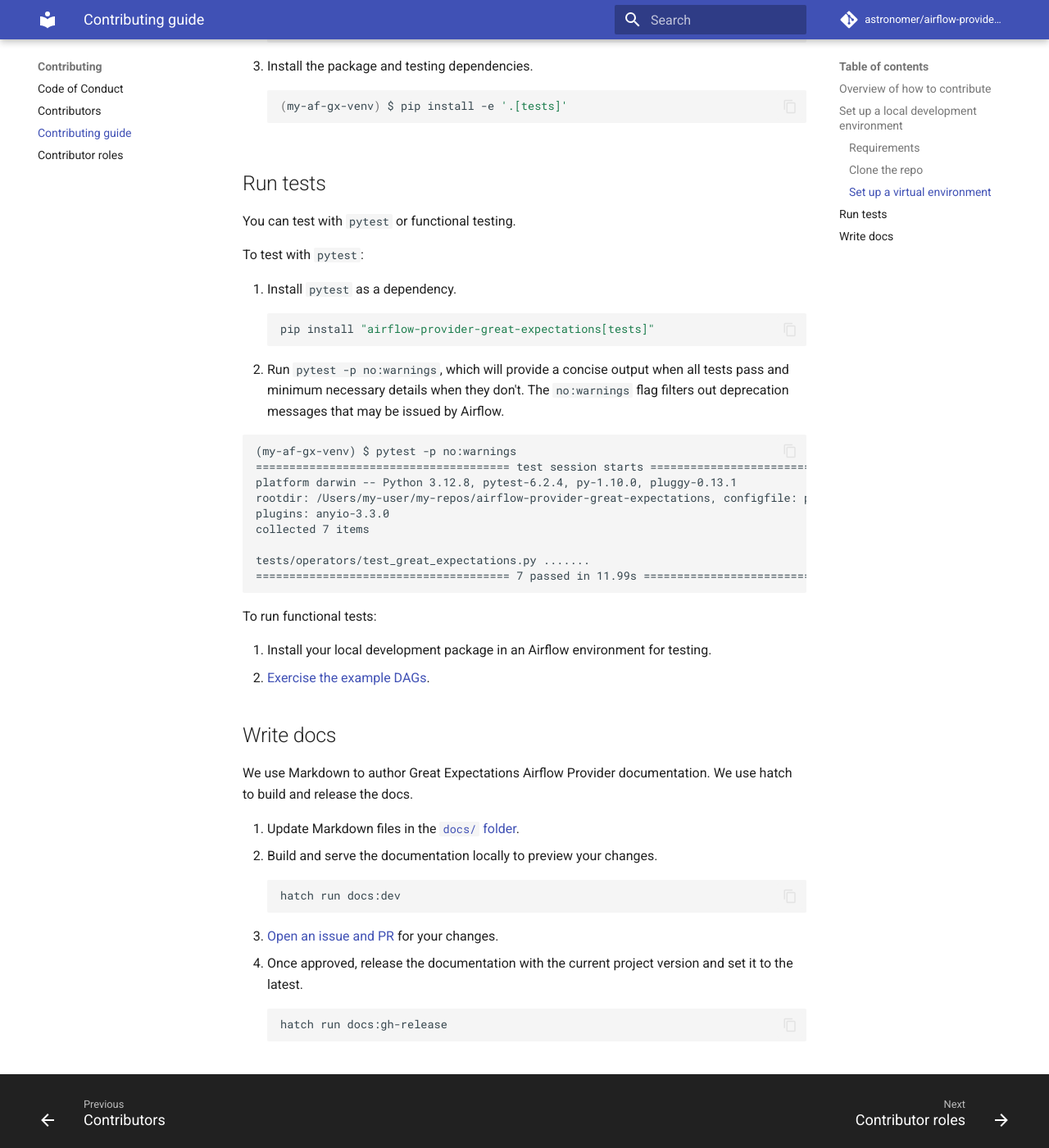
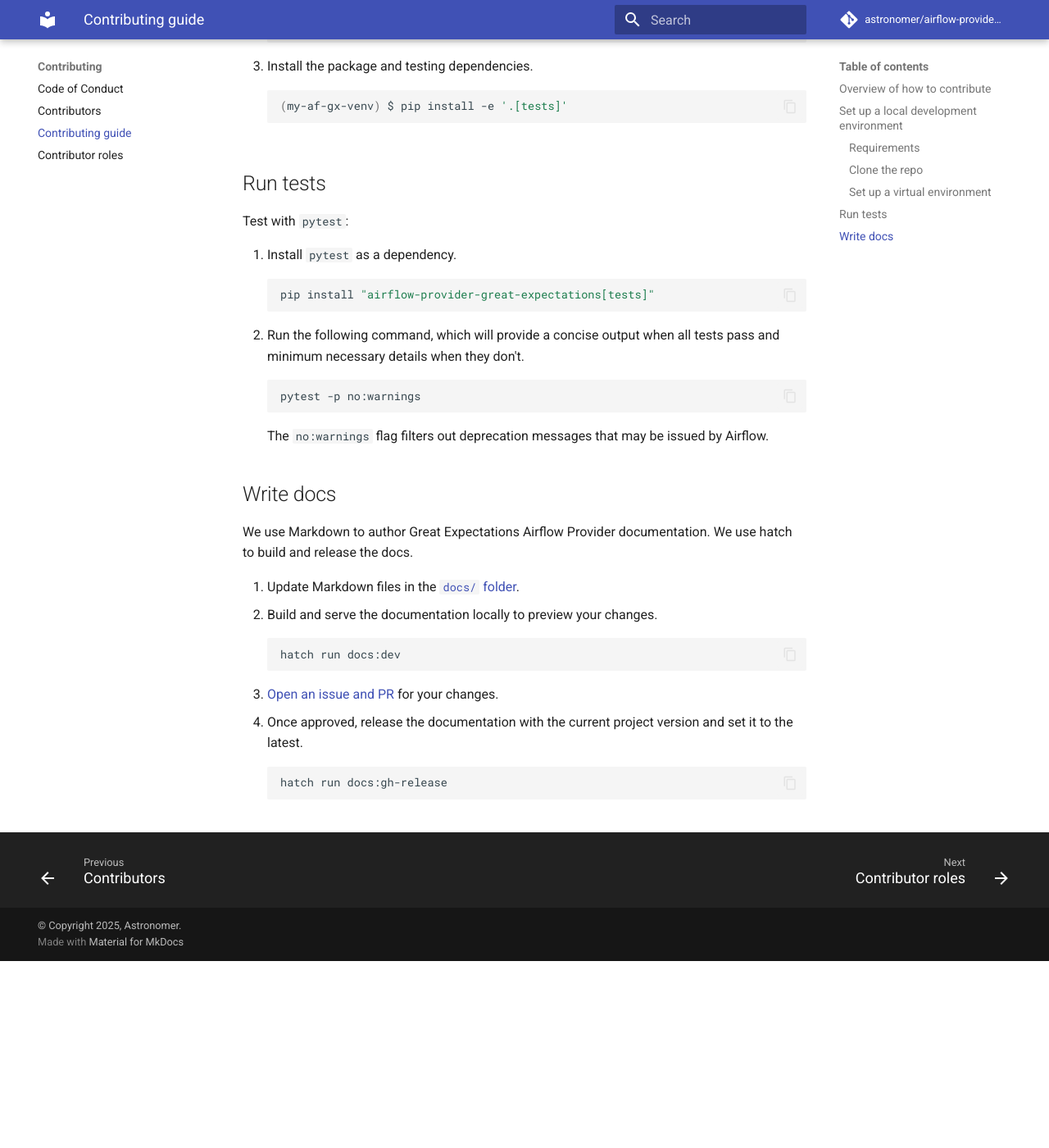
Before and after one commit to astronomer/airflow-provider-great-expectations, an MkDocs documentation site: the page built from docs/contributing/contributing-guide.md, in a window 1280 px wide and 1400 px high, scrolled down 1601 px. Shown: the whole window at 82% size. Built offline with MkDocs 1.6.1 and Material for MkDocs 9.7.7, drawn with Linux system fonts in a browser that asks for light colours; comment, search, counter and statistics services are not loaded; the version menu is left out; after the commit the page ends 2773 px from its top, so only the background shows below that.

Commit message:
review edits

````diff
--- a/docs/contributing/contributing-guide.md
+++ b/docs/contributing/contributing-guide.md
@@ -61,33 +61,17 @@
 
 ## Run tests
 
-You can test with `pytest` or functional testing.
-
-To test with `pytest`:
+Test with `pytest`:
 
 1. Install `pytest` as a dependency.
    ```bash
    pip install "airflow-provider-great-expectations[tests]"
    ```
-2. Run `pytest -p no:warnings`, which will provide a concise output when all tests pass and minimum necessary details when they don't. The `no:warnings` flag filters out deprecation messages that may be issued by Airflow.
-
+2. Run the following command, which will provide a concise output when all tests pass and minimum necessary details when they don't.
+   ```bash
+   pytest -p no:warnings
    ```
-   (my-af-gx-venv) $ pytest -p no:warnings
-   ====================================== test session starts ========================================
-   platform darwin -- Python 3.12.8, pytest-6.2.4, py-1.10.0, pluggy-0.13.1
-   rootdir: /Users/my-user/my-repos/airflow-provider-great-expectations, configfile: pytest.ini, testpaths: tests
-   plugins: anyio-3.3.0
-   collected 7 items
-
-   tests/operators/test_great_expectations.py .......                                                [100%]
-   ====================================== 7 passed in 11.99s =========================================
-   ```
-
-To run functional tests:
-
-1. Install your local development package in an Airflow environment for testing.
-2. [Exercise the example DAGs](/docs/examples.md).
-
+   The `no:warnings` flag filters out deprecation messages that may be issued by Airflow.
 
 
 ## Write docs
````
